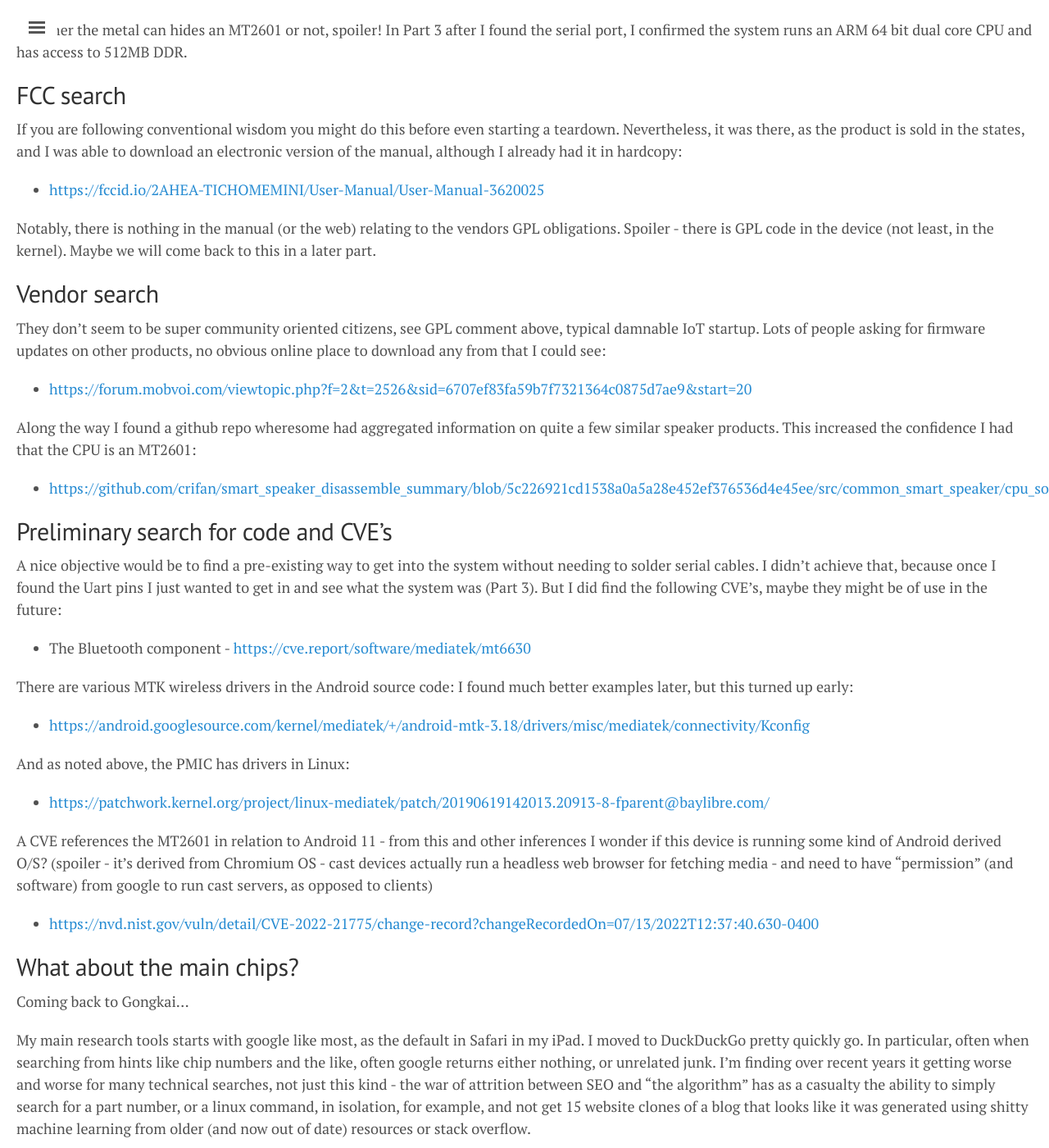
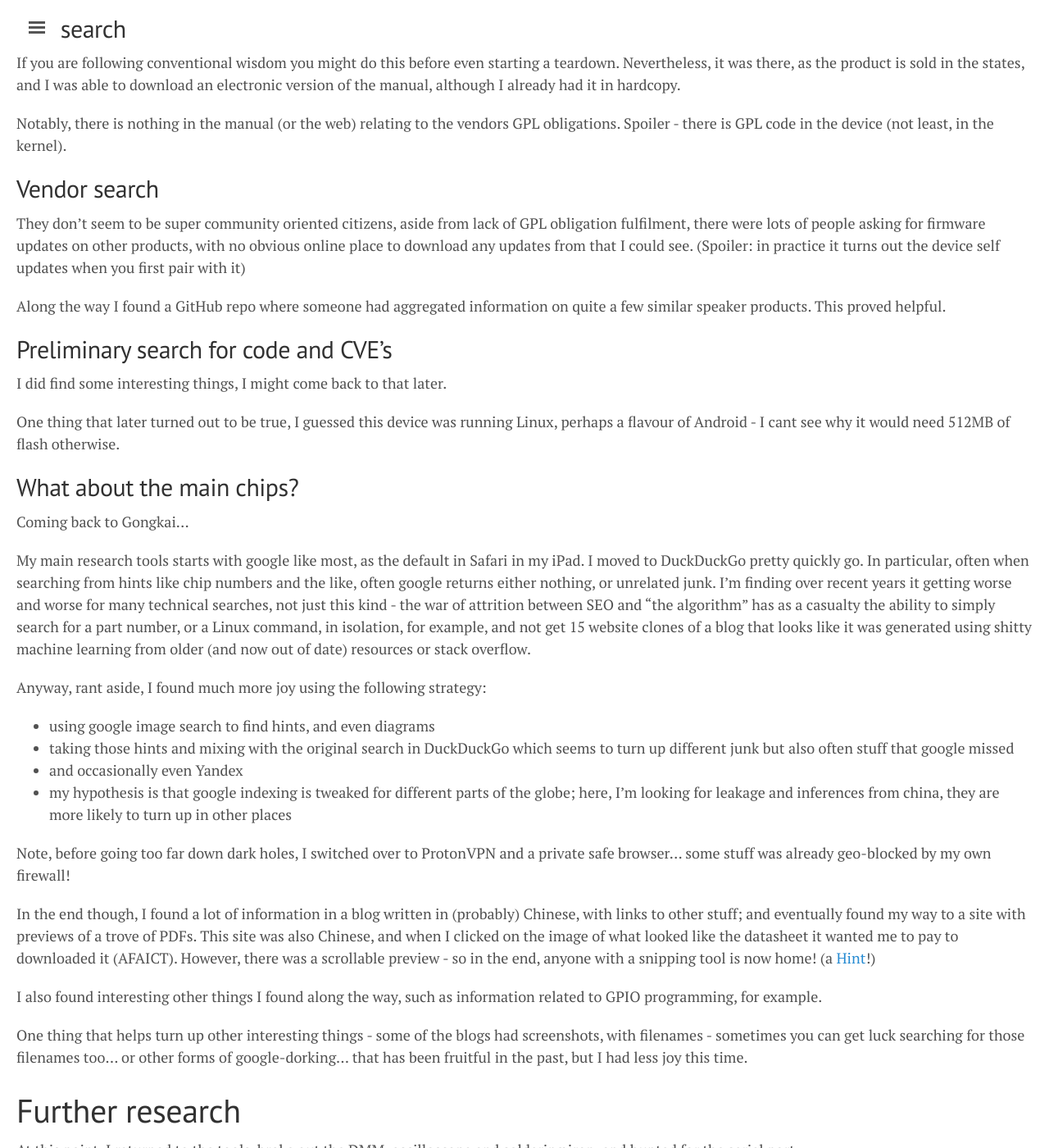
Before and after one commit to oldcomputerjunk/oldcomputerjunk.github.io, a Jekyll site: the page built from _posts/2022-11-12-cheap-smart-speaker-teardown-part2.markdown, in a window 1280 px wide and 1400 px high, scrolled down 2706 px. Shown: the whole window at 82% size. Built offline with Jekyll 4.4.1, drawn with Linux system fonts in a browser that asks for light colours; some of the changed text lies outside the part shown.

Commit message:
Second part

```diff
--- a/_posts/2022-11-12-cheap-smart-speaker-teardown-part2.markdown
+++ b/_posts/2022-11-12-cheap-smart-speaker-teardown-part2.markdown
@@ -18,18 +19,14 @@
 
 Last month I picked up a cheap smart speaker from a local electronics retailer and this weekend I was rained in, so took the opportunity to have some fun and practice doing a teardown and firmware dump
 
-This is the second part in a multi-part series:
+This is the second part in a series:
 - [Part 1]({{ site.baseurl }}{% link _posts/2022-11-12-cheap-smart-speaker-teardown-part1.markdown %}) - Photo essay of physical teardown
-- Part 2 - passive reconaissance and integrated circuit identification
-- [Part 3]({{ site.baseurl }}{% link _posts/2022-11-12-cheap-smart-speaker-teardown-part2.markdown %}) - find the serial port
-- [Part 4]({{ site.baseurl }}{% link _posts/2022-11-12-cheap-smart-speaker-teardown-part4.markdown %}) - initial exploration
-- Part 5 - (coming)
 
 # Recap
 
-To recap, the objective is to complete a physical tear down (done), perform a black box reconaissance, dump the firmware and make a preliminary attack surface analysis. With luck, then put it back together retaining access to the running internals.
+To recap, the objective is to complete a physical tear down (done), perform a black box reconnaissance, dump the firmware and with luck, adapt the device to do some of the things a Raspberry Pi might do if the were not unobtanium at the moment! With luck, then put it back together retaining access to the running internals.
 
-# Part 2 - Passive Reconaissance
+# Part 2 - Passive Reconnaissance
 
 I mean, usually you might do this first, but really, I would usually do it in parallel because you find interesting hints while pulling things apart. In this case I stayed patient and captured a complete set of photos before I started.
 
@@ -47,7 +44,7 @@
 
 | Marking | Identified by me as | Data? | Confidence | Other References | Notes |
 | ------- | ------------- | ----------              | ---------- | ----- | -- |
-| (none) | Mediatek MT2601 Dual core ARM 64-bit with RAM | Gongkai | 88% | | It is not wireless, so I'm assuming this is the main processor (ARM, maybe MIPS, but the 2601 is ARM), and possibly a memory chip(s)|
+| (none) | Mediatek MT2601 ?? Dual core ARM 64-bit with RAM | Gongkai | 88% | | It is not wireless, so I'm assuming this is the main processor (ARM, maybe MIPS, but the 2601 is ARM), and possibly a memory chip(s)|
 | Mediatek MT6630QN | Wireless SOC | Gongkai | 100% | <https://corp.mediatek.com/news-events/press-releases/mediatek-announces-mt6630-worlds-first-five-in-one-combo-wireless-connectivity-soc-for-mobile-devices> | Bluetooth 4.1, Wifi up to 802.11ac. Not the main processor (unlike some systems) |
 | Mediatek MT6392A | Power Management IC (PMIC) | Gongkai | 100 % | <https://patchwork.kernel.org/project/linux-mediatek/patch/20190619142013.20913-8-fparent@baylibre.com/>| Has Linux device driver. Can even be purchased from ALI express|
 | PCM5121 79TG4 A5XD | Audio driver (Stereo DAC) | <https://www.ti.com/product/PCM5121> | 100% |  | |
@@ -69,66 +66,46 @@
 
 ## FCC search
 
-If you are following conventional wisdom you might do this before even starting a teardown. Nevertheless, it was there, as the product is sold in the states, and I was able to download an electronic version of the manual, although I already had it in hardcopy:
-- <https://fccid.io/2AHEA-TICHOMEMINI/User-Manual/User-Manual-3620025>
+If you are following conventional wisdom you might do this before even starting a teardown. Nevertheless, it was there, as the product is sold in the states, and I was able to download an electronic version of the manual, although I already had it in hardcopy.
 
-Notably, there is nothing in the manual (or the web) relating to the vendors GPL obligations. Spoiler - there is GPL code in the device (not least, in the kernel). Maybe we will come back to this in a later part.
+Notably, there is nothing in the manual (or the web) relating to the vendors GPL obligations. Spoiler - there is GPL code in the device (not least, in the kernel).
 
 ## Vendor search
 
-They don't seem to be super community oriented citizens, see GPL comment above, typical damnable IoT startup. Lots of people asking for firmware updates on other products, no obvious online place to download any from that I could see:
-- <https://forum.mobvoi.com/viewtopic.php?f=2&t=2526&sid=6707ef83fa59b7f7321364c0875d7ae9&start=20>
+They don't seem to be super community oriented citizens, aside from lack of GPL obligation fulfilment, there were lots of people asking for firmware updates on other products, with no obvious online place to download any updates from that I could see. (Spoiler: in practice it turns out the device self updates when you first pair with it)
 
-Along the way I found a github repo wheresome had aggregated information on quite a few similar speaker products.
-This increased the confidence I had that the CPU is an MT2601:
-- <https://github.com/crifan/smart_speaker_disassemble_summary/blob/5c226921cd1538a0a5a28e452ef376536d4e45ee/src/common_smart_speaker/cpu_soc.md>
+Along the way I found a GitHub repo where someone had aggregated information on quite a few similar speaker products. This proved helpful.
 
 ## Preliminary search for code and CVE's
 
-A nice objective would be to find a pre-existing way to get into the system without needing to solder serial cables.
-I didn't achieve that, because once I found the Uart pins I just wanted to get in and see what the system was (Part 3). But I did find the following CVE's, maybe they might be of use in the future:
-- The Bluetooth component - <https://cve.report/software/mediatek/mt6630>
+I did find some interesting things, I might come back to that later.
 
-There are various MTK wireless drivers in the Android source code: I found much better examples later, but this turned up early:
-- <https://android.googlesource.com/kernel/mediatek/+/android-mtk-3.18/drivers/misc/mediatek/connectivity/Kconfig>
-
-And as noted above, the PMIC has drivers in Linux:
-- <https://patchwork.kernel.org/project/linux-mediatek/patch/20190619142013.20913-8-fparent@baylibre.com/>
-
-A CVE references the MT2601 in relation to Android 11 - from this and other inferences I wonder if this device is running some kind of Android derived O/S? (spoiler - it's derived from Chromium OS - cast devices actually run a headless web browser for fetching media - and need to have "permission" (and software) from google to run cast servers, as opposed to clients)
-- <https://nvd.nist.gov/vuln/detail/CVE-2022-21775/change-record?changeRecordedOn=07/13/2022T12:37:40.630-0400>
+One thing that later turned out to be true, I guessed this device was running Linux, perhaps a flavour of Android - I cant see why it would need 512MB of flash otherwise.
 
 ## What about the main chips?
 
 Coming back to Gongkai...
 
-My main research tools starts with google like most, as the default in Safari in my iPad. I moved to DuckDuckGo pretty quickly go. In particular, often when searching from hints like chip numbers and the like, often google returns either nothing, or unrelated junk. I'm finding over recent years it getting worse and worse for many technical searches, not just this kind - the war of attrition between SEO and "the algorithm" has as a casualty the ability to simply search for a part number, or a linux command, in isolation, for example, and not get 15 website clones of a blog that looks like it was generated using shitty machine learning from older (and now out of date) resources or stack overflow.
+My main research tools starts with google like most, as the default in Safari in my iPad. I moved to DuckDuckGo pretty quickly go. In particular, often when searching from hints like chip numbers and the like, often google returns either nothing, or unrelated junk. I'm finding over recent years it getting worse and worse for many technical searches, not just this kind - the war of attrition between SEO and "the algorithm" has as a casualty the ability to simply search for a part number, or a Linux command, in isolation, for example, and not get 15 website clones of a blog that looks like it was generated using shitty machine learning from older (and now out of date) resources or stack overflow.
 
 Anyway, rant aside, I found much more joy using the following strategy:
 - using google image search to find hints, and even diagrams
 - taking those hints and mixing with the original search in DuckDuckGo which seems to turn up different junk but also often stuff that google missed
-- and occasionally even yandex
+- and occasionally even Yandex
 - my hypothesis is that google indexing is tweaked for different parts of the globe; here, I'm looking for leakage and inferences from china, they are more likely to turn up in other places
 
-Note, before going too far down dark holes, I switched over to ProtonVPN and a private safe browser... some stuff was already geoblocked by my own firewall!
+Note, before going too far down dark holes, I switched over to ProtonVPN and a private safe browser... some stuff was already geo-blocked by my own firewall!
 
 In the end though, I found a lot of information in a blog written in (probably) Chinese, with links to other stuff; and eventually found my way to a site with previews of a trove of PDFs. This site was also Chinese, and when I clicked on the image of what looked like the datasheet it wanted me to pay to downloaded it (AFAICT). However, there was a scrollable preview - so in the end, anyone with a snipping tool is now home! (a [Hint](https://www.docin.com/)!)
 
-Some interesting other things I found along the way:
-- <https://www.cxymm.net/article/szx940213/83621319> -- GPIO information
-- <https://www.cxymm.net/article/szx940213/85780909>
-- <https://forum.xda-developers.com/t/mediatek-wifi-bt-fm-gps-combo-chips-hidden-capabilities-mt6620-mt6628-mt6630.3591182/>
-- <https://www.programmersought.net/article/332836317.html?ysclid=ladxxdhdje376871861> -- only because of yandex
-- <http://bbs.16rd.com/citiao.html>
+I also found interesting other things I found along the way, such as information related to GPIO programming, for example.
 
-Github is also a friend for potential treasure troves:
-- <https://github.com/bkerler/mtkclient>
-- <https://github.com/bq/aquaris-E5>
-- <https://github.com/aquette/SP-Flash-Tool-source>
-- <https://github.com/manviirr/Customization_Kit_buildspec>
-
-One thing that helps turn up other interesting things - some of the blogs had screenshots, with filenames - sometimes you can get luck searching for those filenames too... or other forms of google dorking... that has been fruitful in the past, but I had less joy this time.
+One thing that helps turn up other interesting things - some of the blogs had screenshots, with filenames - sometimes you can get luck searching for those filenames too... or other forms of google-dorking... that has been fruitful in the past, but I had less joy this time.
 
 # Further research
 
-At this point, I returned to the tools, broke out the DMM, oscilloscope and soldering iron, and hutned for the serial port. This is up next, in [Part 3]({{ site.baseurl }}{% link _posts/2022-11-12-cheap-smart-speaker-teardown-part3.markdown %})
+At this point, I returned to the tools, broke out the DMM, oscilloscope and soldering iron, and hunted for the serial port.
+
+---
+
+I will come back and add in some extra links later.
```
Also changed, not shown: other parts of _posts/2022-11-12-cheap-smart-speaker-teardown-part2.markdown (+2 -1 lines).
